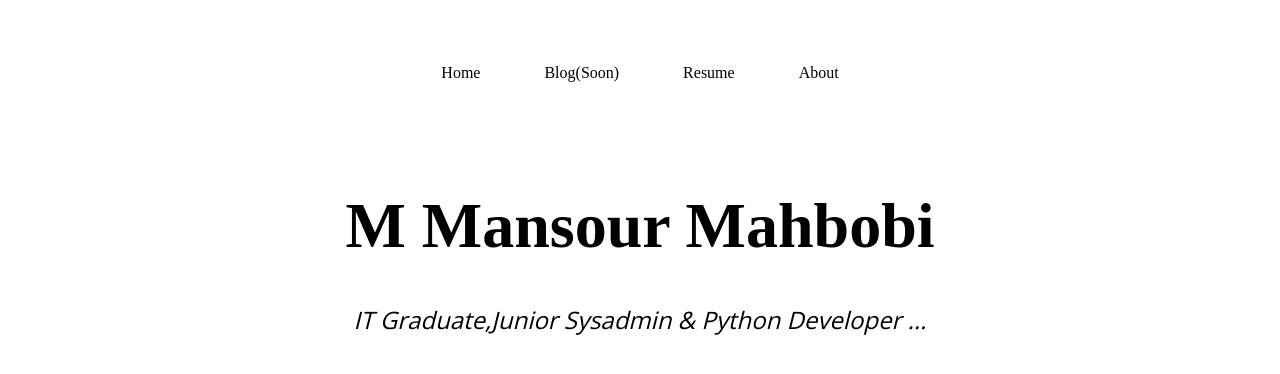
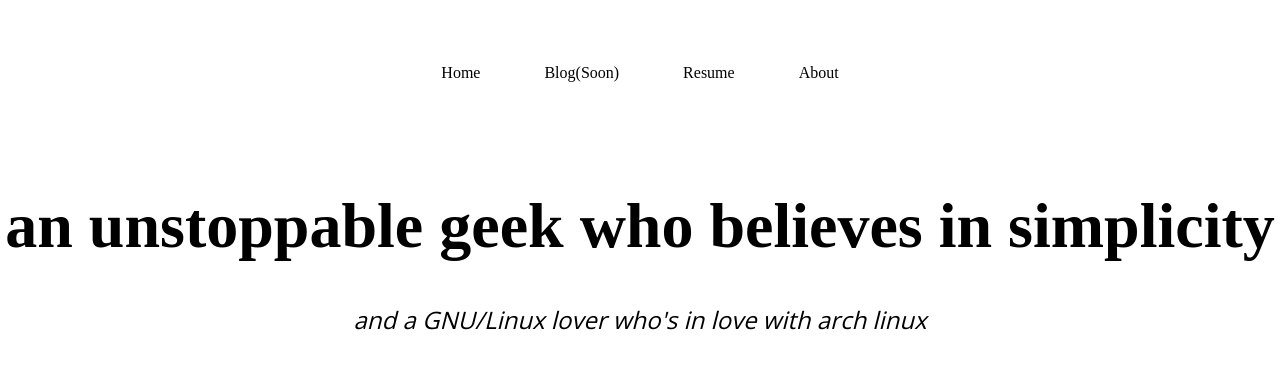
Before and after one commit to mansourmahboubi/mansourmahboubi.github.io, a Jekyll site: the page built from about.html, in a window 1280 px wide. Shown: the top 374 px of the page. Built offline with Jekyll 4.4.1, drawn with Linux system fonts in a browser that asks for light colours.

Commit message:
about content

```diff
--- a/_layouts/about.html
+++ b/_layouts/about.html
@@ -0,0 +1,12 @@
+---
+layout: default
+---
+
+<section class="home">
+  <div class="name">
+    <h1 class="slideInLeft animated">an unstoppable geek who believes in simplicity</h1>
+  </div>
+  <div class="info">
+    <h2 class="slideInRight animated">and a GNU/Linux lover who's in love with arch linux</h2>
+  </div>
+</section>
--- a/about.html
+++ b/about.html
@@ -1,5 +1,5 @@
 ---
-layout: home
+layout: about
 title : "M Mansour Mahbobi"
 description: :IT Graduate,Junior Sysadmin & Python Developer ...
 ---
```
